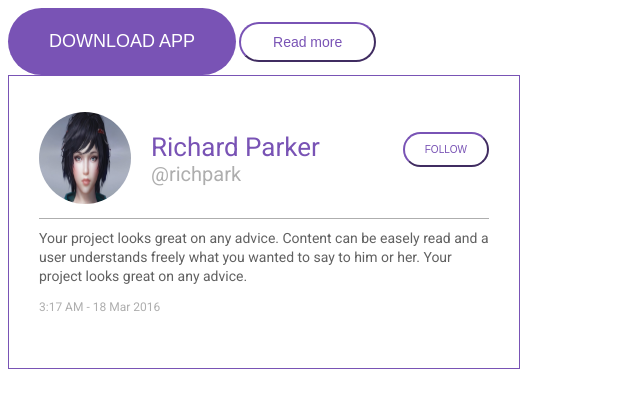
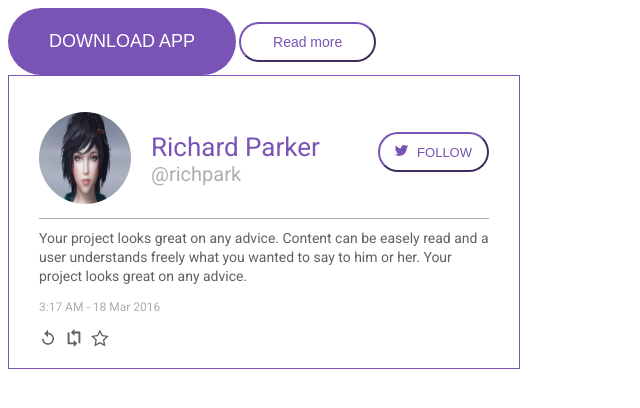
Before and after one commit to iGrubesic/treetopers, a website: page index.html in a window 1280 px wide. Shown: the whole page, without its empty margins (0-640 px from the left). Drawn offline with nearby package versions, Linux system fonts and the light colour scheme; files that its build step writes are made by us from their sources.

Commit message:
finished testimonial card design

```diff
--- a/index.html
+++ b/index.html
@@ -21,9 +21,15 @@
                 <span>Richard Parker</span>
                 <span>@richpark</span>
             </div>
-            <button class="btn-secundary follow-btn">follow</button>
+            <button class="btn-secundary follow-btn">
+                <svg xmlns="http://www.w3.org/2000/svg" version="1.1" x="0" y="0" viewBox="0 0 410.2 410.2" xml:space="preserve"><path d="M403.6 74.2c-9.1 4-18.6 7.2-28.3 9.5 10.7-10.2 18.7-22.9 23.3-37.1l0 0c1.3-4.1-3.1-7.6-6.8-5.4l0 0c-13.5 8-28 14-43.2 17.9 -0.9 0.2-1.8 0.3-2.7 0.3 -2.8 0-5.5-1-7.6-2.9 -16.2-14.2-36.9-22.1-58.5-22.1 -9.3 0-18.8 1.5-28 4.3 -28.7 8.9-50.8 32.5-57.7 61.7 -2.6 10.9-3.3 21.9-2.1 32.6 0.1 1.2-0.4 2.1-0.8 2.5 -0.6 0.7-1.5 1.1-2.4 1.1 -0.1 0-0.2 0-0.3 0 -62.8-5.8-119.4-36.1-159.4-85.1l0 0c-2-2.5-6-2.2-7.6 0.6l0 0C13.7 65.6 9.5 80.9 9.5 96.6c0 24 9.6 46.6 26.4 63 -7-1.7-13.8-4.3-20.2-7.8l0 0c-3.1-1.7-6.8 0.5-6.9 4l0 0c-0.4 35.6 20.4 67.3 51.6 81.6 -0.6 0-1.3 0-1.9 0 -5 0-10-0.5-14.9-1.4l0 0c-3.4-0.7-6.3 2.6-5.3 6l0 0c10.1 31.7 37.4 55 70 60.3 -27.1 18.2-58.6 27.8-91.4 27.8l-10.2 0c-3.2 0-5.8 2.1-6.6 5.1 -0.8 3 0.7 6.2 3.4 7.7 37 21.5 79.1 32.9 122 32.9 37.5 0 72.5-7.4 104.2-22.1 29-13.4 54.7-32.7 76.3-57.1 20.1-22.8 35.8-49.1 46.7-78.2 10.4-27.7 15.9-57.3 15.9-85.6v-1.3c0-4.5 2.1-8.8 5.6-11.7 13.6-11 25.4-24 35.2-38.6l0 0C411.9 77.1 407.9 72.3 403.6 74.2L403.6 74.2z" fill="#76A9EA"/></svg>
+                Follow
+                </button>
             <p>Your project looks great on any advice. Content can be easely read and a user understands freely what you wanted to say to him or her. Your project looks great on any advice.</p>
             <span class="time-date">3:17 AM - 18 Mar 2016</span>
+            <?xml version="1.0" ?><svg class="test-icon " height="48" viewBox="0 0 48 48" width="48" xmlns="http://www.w3.org/2000/svg"><path d="M0 0h48v48H0z" fill="none"/><path d="M24 10V2L14 12l10 10v-8c6.63 0 12 5.37 12 12s-5.37 12-12 12-12-5.37-12-12H8c0 8.84 7.16 16 16 16s16-7.16 16-16-7.16-16-16-16z"/></svg>
+            <svg xmlns="http://www.w3.org/2000/svg" class="test-icon" version="1.1" x="0" y="0" width="37.5" height="37.5" viewBox="0 0 37.5 37.5" xml:space="preserve"><path d="M18.2 22.8l7.3 7.3 -7.3 7.3v-5.7H7.4c-1.1 0-2-0.9-2-2V7.2h4v20.7h8.8V22.8zM30.1 5.2H19.7V0l-7.3 7.3 7.3 7.3V9.2h8.3v20.7h4V7.2C32.1 6.1 31.2 5.2 30.1 5.2z"/></svg>
+           <?xml version="1.0" ?><!DOCTYPE svg  PUBLIC '-//W3C//DTD SVG 1.1//EN'  'http://www.w3.org/Graphics/SVG/1.1/DTD/svg11.dtd'><svg enable-background="new 0 0 67 63" height="63px" id="Layer_1" version="1.1" viewBox="0 0 67 63" width="67px" xml:space="preserve" xmlns="http://www.w3.org/2000/svg" class="test-icon" xmlns:xlink="http://www.w3.org/1999/xlink"><path d="M33,10.822l5.797,11.746l1.163,2.357l2.602,0.378l12.963,1.884l-9.38,9.143l-1.882,1.835l0.444,2.591  l2.214,12.91L35.327,47.57L33,46.348l-2.327,1.223l-11.594,6.096l2.214-12.91l0.444-2.591l-1.882-1.835l-9.38-9.143l12.962-1.884  l2.602-0.378l1.163-2.357L33,10.822 M33-0.475L22.719,20.355L-0.27,23.696L16.365,39.91l-3.927,22.896L33,51.996l20.562,10.811  L49.635,39.91L66.27,23.696L43.28,20.355L33-0.475L33-0.475z" /></svg>
         </div>
     </body>
 </html>
--- a/style/sass/main.scss
+++ b/style/sass/main.scss
@@ -41,6 +41,14 @@ button {
     width: 45rem;
     height: 22rem;
     border: solid 1px $primary-color;
+    .test-icon {
+        width: 1.8rem;
+        height: 1.8rem;
+        margin-top: 1.5rem;
+        padding-right: 0.5rem;
+        fill: $secundary-color;
+        cursor: pointer;
+         }
     p {
         display: inline-block;
         color: $secundary-color;
@@ -52,14 +60,23 @@ button {
     .time-date {
         color: $tertiary-color;
         font-size: 1.2rem;
+        display: block;
     }
     .follow-btn {
         float: right;
         text-transform: uppercase;
-        font-size: 1rem;
-        padding-left: 2rem;
-        padding-right: 2rem;
+        font-size: 1.3rem;
+        padding-left: 1.5rem;
+        padding-right: 1.5rem;
         margin-top: 2rem;
+        svg {
+            height: 1.3rem;
+            width: 1.3rem;
+            padding-right: 0.5rem;
+            path {
+                fill: $primary-color;
+            }
+        }
     }
     .profile-info {
         float: left;
```
Also changed, not shown: img/optimisedretweet.svg (added), img/optimisedstar.svg (added), img/optimisedtweet.svg (added), img/replay.svg (added), img/retweet.svg (added), img/rewardstar.svg (added).
